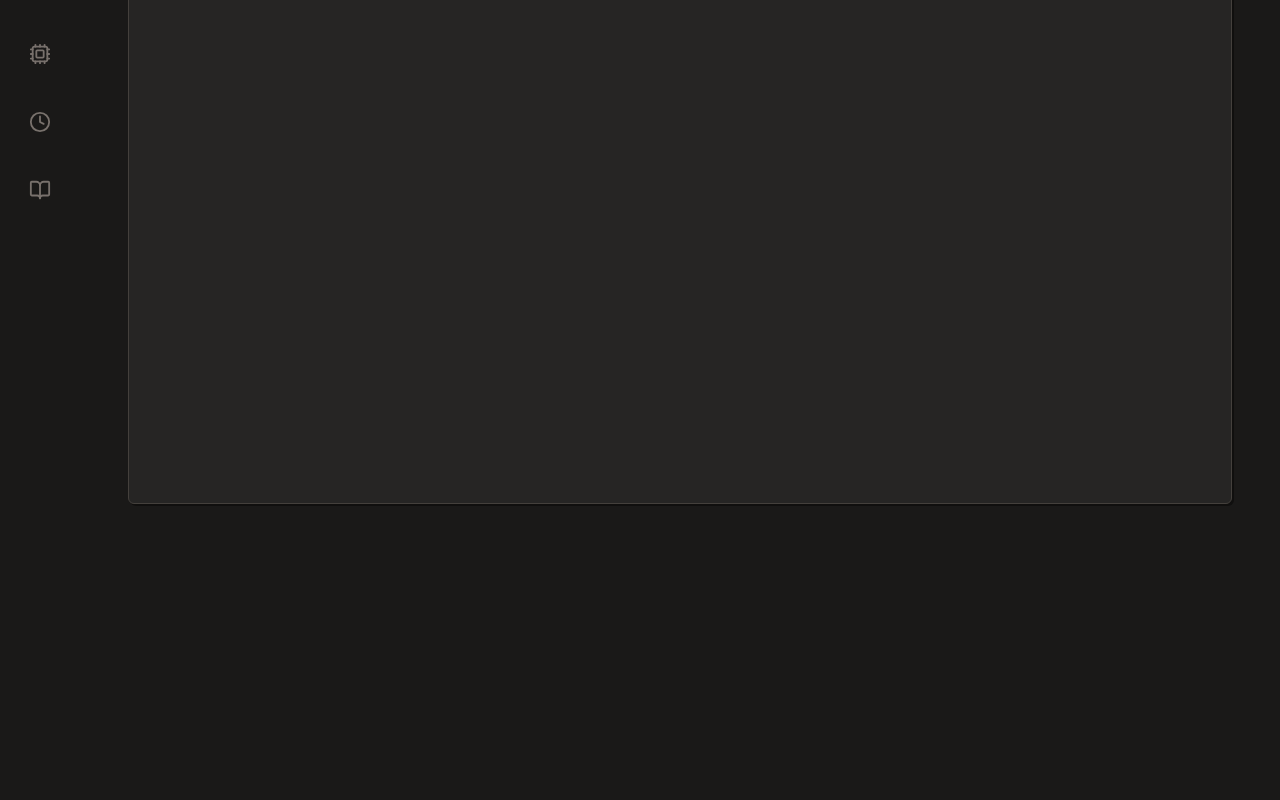
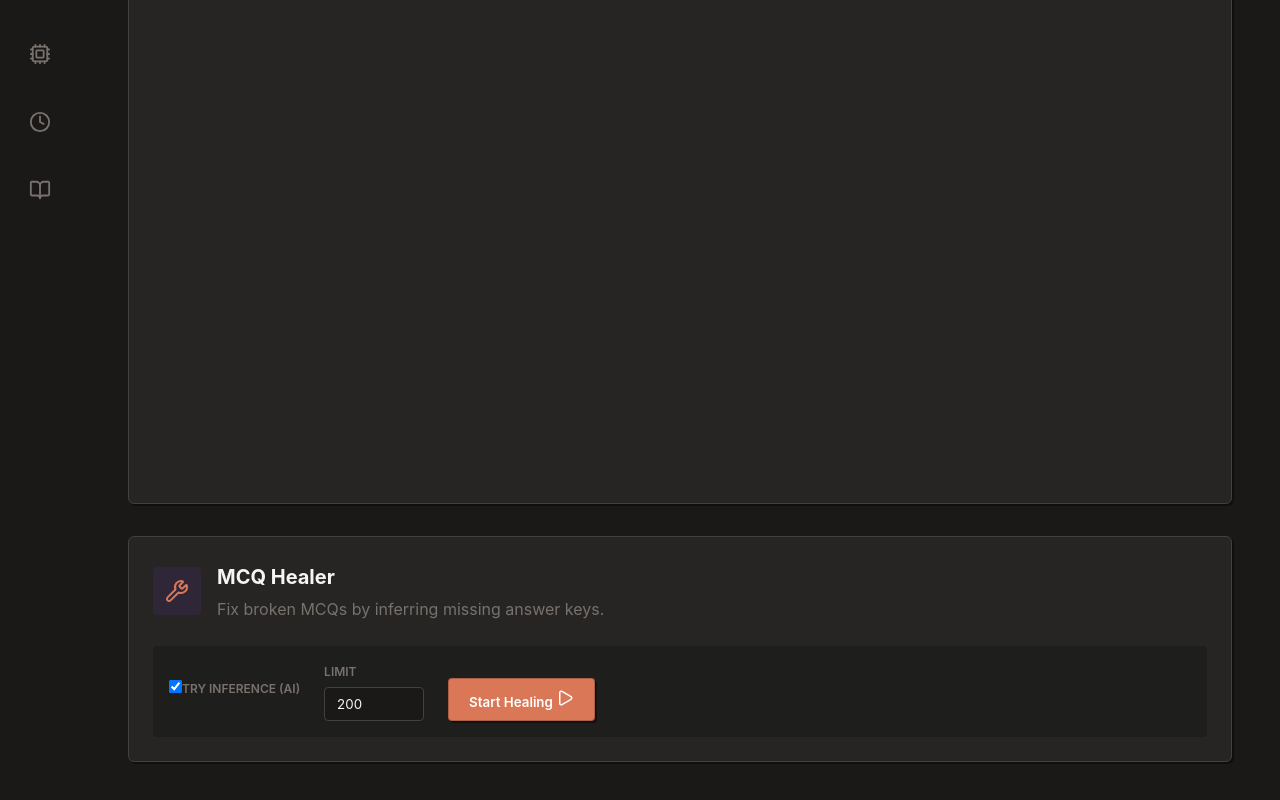
Before and after one commit to EbrahimAbdelwahed/studyhub, a React (Vite) app in the folder frontend/: page /forensics in a window 1280 px wide. Shown: the part 368-1168 px from the top of the page. Before the commit the page ends 920 px from the top, so only its background shows below. Built offline with nearby package versions, Linux system fonts and the light colour scheme; no server answers.

Commit message:
Add healer UI for MCQ cloze fixes

```diff
--- /dev/null
+++ b/frontend/src/components/HealerPanel.jsx
@@ -0,0 +1,220 @@
+import React, { useState } from 'react';
+import client from '../api/client';
+import { Wrench, Check, AlertTriangle, Play, Loader2 } from 'lucide-react';
+import { motion } from 'framer-motion';
+import '../styles/global.css';
+
+const HealerPanel = () => {
+    const [loading, setLoading] = useState(false);
+    const [result, setResult] = useState(null);
+    const [error, setError] = useState(null);
+    const [tryInfer, setTryInfer] = useState(true);
+    const [limit, setLimit] = useState(200);
+
+    const handleHeal = async () => {
+        setLoading(true);
+        setResult(null);
+        setError(null);
+
+        try {
+            const params = new URLSearchParams();
+            params.set('try_infer', tryInfer);
+            params.set('limit', limit);
+            params.set('model', 'gpt-5.1');
+
+            const res = await client.post(`/maintenance/heal-mcq-cloze?${params.toString()}`);
+            setResult(res.data);
+        } catch (err) {
+            console.error('Heal failed', err);
+            setError('Failed to execute healing process. ' + (err.response?.data?.detail || err.message));
+        } finally {
+            setLoading(false);
+        }
+    };
+
+    return (
+        <div className="healer-panel card-panel">
+            <div className="panel-header">
+                <div className="icon-wrapper">
+                    <Wrench size={24} />
+                </div>
+                <div>
+                    <h2>MCQ Healer</h2>
+                    <p className="text-muted">Fix broken MCQs by inferring missing answer keys.</p>
+                </div>
+            </div>
+
+            <div className="controls">
+                <div className="control-group">
+                    <label className="checkbox-label">
+                        <input
+                            type="checkbox"
+                            checked={tryInfer}
+                            onChange={(e) => setTryInfer(e.target.checked)}
+                        />
+                        <span>Try Inference (AI)</span>
+                    </label>
+                </div>
+
+                <div className="control-group">
+                    <label>Limit</label>
+                    <input
+                        type="number"
+                        value={limit}
+                        onChange={(e) => setLimit(parseInt(e.target.value) || 0)}
+                        min="1"
+                        max="1000"
+                        className="input-number"
+                    />
+                </div>
+
+                <button
+                    onClick={handleHeal}
+                    disabled={loading}
+                    className="btn-primary"
+                >
+                    {loading ? (
+                        <>Healing... <Loader2 className="animate-spin" size={18} /></>
+                    ) : (
+                        <>Start Healing <Play size={18} /></>
+                    )}
+                </button>
+            </div>
+
+            {result && (
+                <motion.div
+                    initial={{ opacity: 0, height: 0 }}
+                    animate={{ opacity: 1, height: 'auto' }}
+                    className="result-success"
+                >
+                    <div className="success-icon">
+                        <Check size={24} />
+                    </div>
+                    <div className="success-content">
+                        <div className="success-title">Healing Complete</div>
+                        <div className="metrics-grid">
+                            <div className="metric">
+                                <span className="value">{result.scanned}</span>
+                                <span className="label">Scanned</span>
+                            </div>
+                            <div className="metric">
+                                <span className="value">{result.updated}</span>
+                                <span className="label">Updated</span>
+                            </div>
+                            <div className="metric text-primary">
+                                <span className="value">{result.inferred}</span>
+                                <span className="label">Inferred</span>
+                            </div>
+                            <div className="metric text-warning">
+                                <span className="value">{result.defaulted}</span>
+                                <span className="label">Defaulted</span>
+                            </div>
+                        </div>
+                    </div>
+                </motion.div>
+            )}
+
+            {error && (
+                <motion.div
+                    initial={{ opacity: 0, height: 0 }}
+                    animate={{ opacity: 1, height: 'auto' }}
+                    className="result-error"
+                >
+                    <AlertTriangle size={18} />
+                    <div>{error}</div>
+                </motion.div>
+            )}
+
+            <style>{`
+                .healer-panel {
+                    display: flex;
+                    flex-direction: column;
+                    gap: var(--spacing-lg);
+                }
+
+                .panel-header {
+                    display: flex;
+                    align-items: center;
+                    gap: var(--spacing-md);
+                }
+
+                .icon-wrapper {
+                    width: 48px;
+                    height: 48px;
+                    background: rgba(124, 58, 237, 0.1);
+                    color: var(--color-primary);
+                    border-radius: var(--radius-md);
+                    display: flex;
+                    align-items: center;
+                    justify-content: center;
+                }
+
+                .controls {
+                    display: flex;
+                    align-items: flex-end;
+                    gap: var(--spacing-lg);
+                    flex-wrap: wrap;
+                    padding: var(--spacing-md);
+                    background: rgba(0, 0, 0, 0.2);
+                    border-radius: var(--radius-md);
+                }
+
+                .control-group {
+                    display: flex;
+                    flex-direction: column;
+                    gap: 6px;
+                }
+
+                .control-group label {
+                    font-size: 0.75rem;
+                    color: var(--text-muted);
+                    font-weight: 600;
+                    text-transform: uppercase;
+                }
+
+                .checkbox-label {
+                    flex-direction: row !important;
+                    align-items: center;
+                    gap: 8px;
+                    cursor: pointer;
+                    height: 42px;
+                }
+
+                .input-number {
+                    padding: 8px 12px;
+                    background: var(--bg-app);
+                    border: 1px solid var(--border-color);
+                    border-radius: var(--radius-md);
+                    color: var(--text-primary);
+                    width: 100px;
+                }
+
+                .metrics-grid {
+                    display: grid;
+                    grid-template-columns: repeat(4, 1fr);
+                    gap: var(--spacing-md);
+                    margin-top: var(--spacing-sm);
+                }
+
+                .metric {
+                    display: flex;
+                    flex-direction: column;
+                    align-items: flex-start;
+                }
+
+                .metric .value {
+                    font-weight: 700;
+                    font-size: 1.25rem;
+                }
+
+                .metric .label {
+                    font-size: 0.7rem;
+                    text-transform: uppercase;
+                    opacity: 0.7;
+                }
+            `}</style>
+        </div>
+    );
+};
+
+export default HealerPanel;
--- a/frontend/src/pages/Forensics.jsx
+++ b/frontend/src/pages/Forensics.jsx
@@ -1,6 +1,7 @@
 import React, { useState, useEffect } from 'react';
 import client from '../api/client';
 import ErrorTaxonomyChart from '../components/ErrorTaxonomyChart';
+import HealerPanel from '../components/HealerPanel';
 import { Loader2 } from 'lucide-react';
 import '../styles/global.css';
 
@@ -38,6 +39,8 @@ const Forensics = () => {
                 </div>
             </div>
 
+            <HealerPanel />
+
             <style>{`
         .forensics-page {
           display: flex;
```
